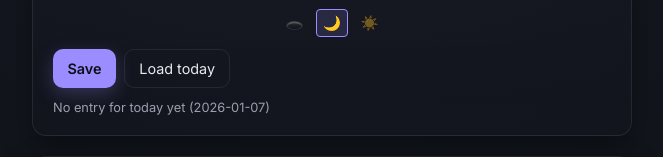
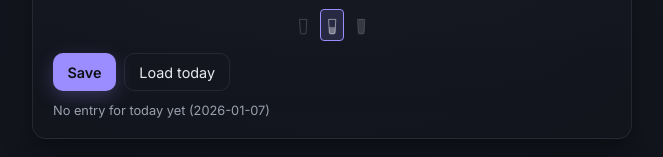
Before and after one commit to lailaluuuu/Positivepinecone, a website: page index.html in a window 1280 px wide. Shown: the part 290-447 px from the top of the page, 308-971 px from the left. Drawn offline with Linux system fonts and the light colour scheme.

Commit message:
Change to glasses

```diff
--- a/index.html
+++ b/index.html
@@ -48,9 +48,23 @@
 
       <div class="mood-picker">
         <div class="mood-buttons">
-          <button id="btnMoodEmpty" class="mood-btn" data-mood="empty" title="Void">🕳️</button>
-          <button id="btnMoodFull" class="mood-btn active" data-mood="full" title="Moon">🌙</button>
-          <button id="btnMoodOverflow" class="mood-btn" data-mood="overflowing" title="Sun">☀️</button>
+          <button id="btnMoodEmpty" class="mood-btn" data-mood="empty" title="Empty">
+            <svg viewBox="0 0 40 60" class="glass-icon">
+              <path d="M 10 15 L 12 50 Q 12 55 15 55 L 25 55 Q 28 55 28 50 L 30 15 Z" fill="none" stroke="currentColor" stroke-width="1.5"/>
+            </svg>
+          </button>
+          <button id="btnMoodFull" class="mood-btn active" data-mood="full" title="Half-full">
+            <svg viewBox="0 0 40 60" class="glass-icon">
+              <path d="M 10 15 L 12 50 Q 12 55 15 55 L 25 55 Q 28 55 28 50 L 30 15 Z" fill="none" stroke="currentColor" stroke-width="1.5"/>
+              <path d="M 12 37 L 28 37 L 28 50 Q 28 55 25 55 L 15 55 Q 12 55 12 50 Z" fill="currentColor" opacity="0.4"/>
+            </svg>
+          </button>
+          <button id="btnMoodOverflow" class="mood-btn" data-mood="overflowing" title="Full">
+            <svg viewBox="0 0 40 60" class="glass-icon">
+              <path d="M 10 15 L 12 50 Q 12 55 15 55 L 25 55 Q 28 55 28 50 L 30 15 Z" fill="none" stroke="currentColor" stroke-width="1.5"/>
+              <path d="M 12 15 L 28 15 L 28 50 Q 28 55 25 55 L 15 55 Q 12 55 12 50 Z" fill="currentColor" opacity="0.4"/>
+            </svg>
+          </button>
         </div>
       </div>
 
--- a/styles.css
+++ b/styles.css
@@ -443,14 +443,16 @@ input::placeholder {
 }
 
 .mood-btn {
-  font-size: 0.9rem;
-  padding: 0.25rem 0.4rem;
+  padding: 0.25rem;
   border: 1px solid transparent;
   background: transparent;
   cursor: pointer;
   border-radius: 0.25rem;
   transition: all 0.2s;
   opacity: 0.4;
+  display: flex;
+  align-items: center;
+  justify-content: center;
 }
 
 .mood-btn:hover {
@@ -461,6 +463,13 @@ input::placeholder {
   opacity: 1;
   border-color: var(--accent);
   background: var(--accent-soft);
+}
+
+.glass-icon {
+  width: 0.9rem;
+  height: 1.35rem;
+  stroke: currentColor;
+  color: var(--text);
 }
 
 .buttons {
```
